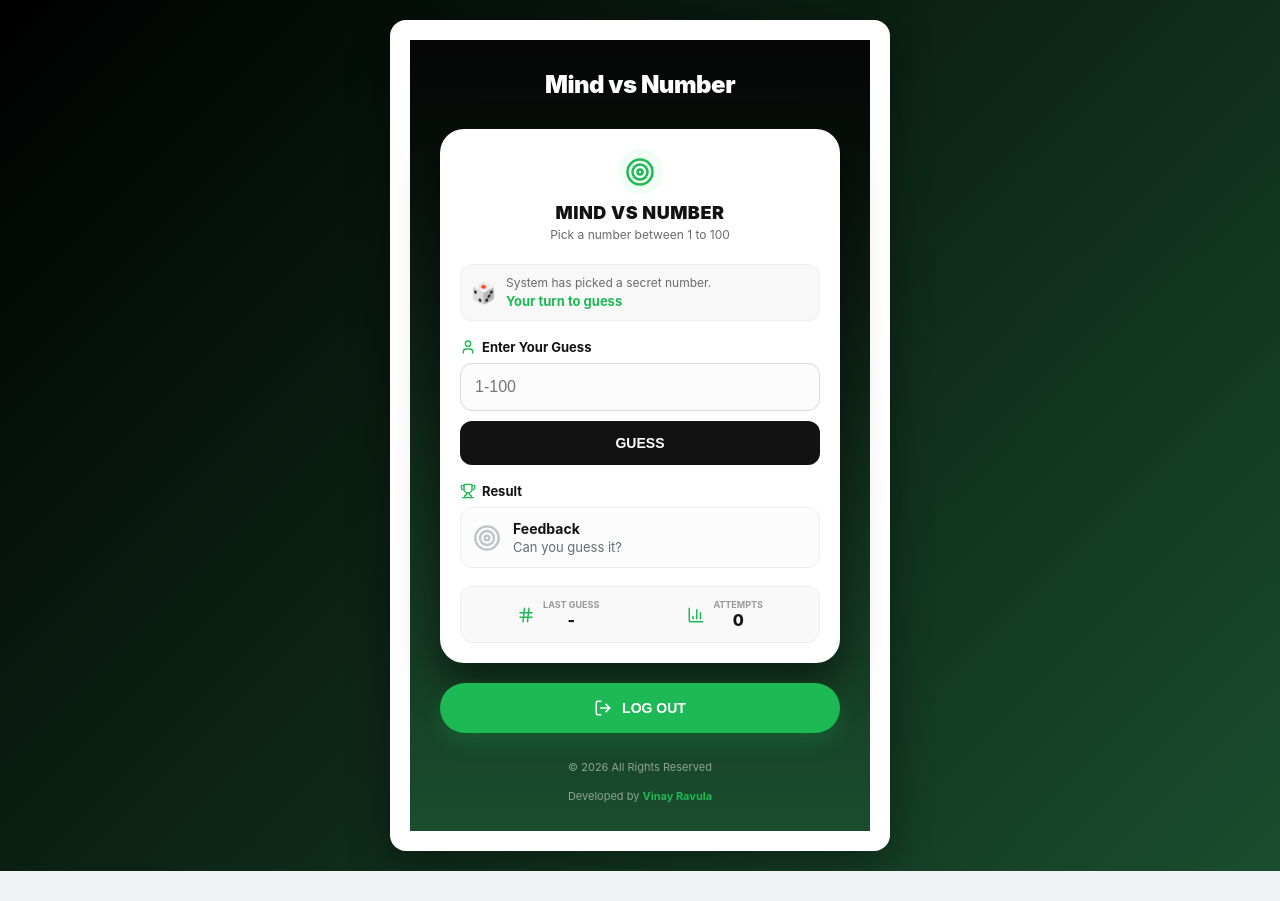
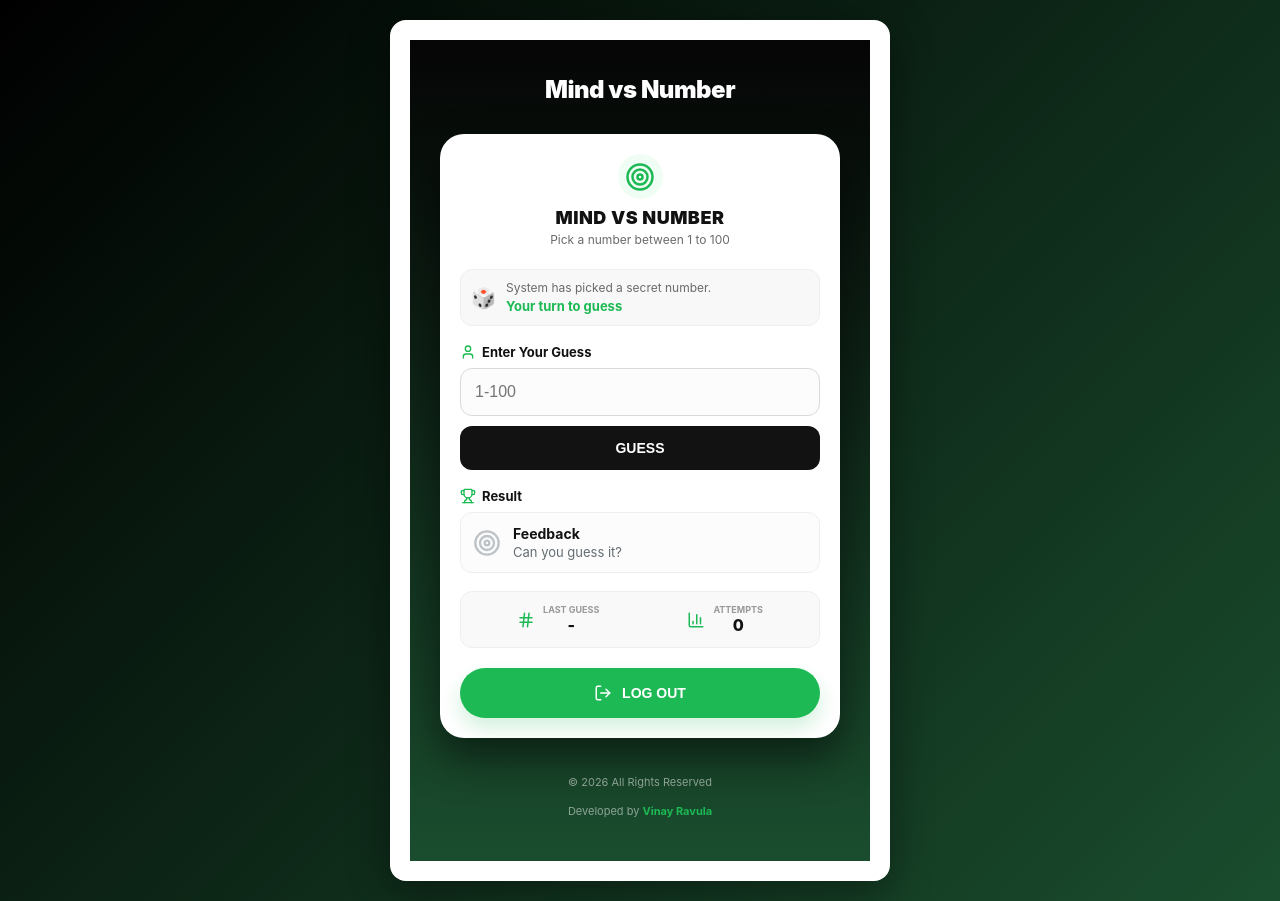
Before and after one commit to vinayravula7/gameui, a React (Create React App) app: page /dashboard in a window 1280 px wide. Before the commit the page ends 871 px from the top, so only its background shows below. Built offline with nearby package versions, Linux system fonts and the light colour scheme; sample sign-in values are in the browser's storage.

Commit message:
Reorganize logout button and update styles
Moved the logout button inside the main card for consistency and adjusted styles for better layout.

```diff
--- a/src/GuessGame.jsx
+++ b/src/GuessGame.jsx
@@ -194,13 +194,14 @@ const Dashboard = () => {
 
         <main style={dashStyles.mainCard}>
           <GuessGame />
+
+          {/* Logout button moved inside the mainCard for consistency */}
+          <div style={dashStyles.footerAction}>
+            <button onClick={handleLogout} style={dashStyles.logoutBtn}>
+              <LogOut size={18} /> LOG OUT
+            </button>
+          </div>
         </main>
-
-        <div style={dashStyles.footerAction}>
-          <button onClick={handleLogout} style={dashStyles.logoutBtn}>
-            <LogOut size={18} /> LOG OUT
-          </button>
-        </div>
 
         <div style={dashStyles.devFooter}>
           <p>© {new Date().getFullYear()} All Rights Reserved</p>
@@ -276,6 +277,7 @@ const gameStyles = {
     padding: "14px",
     fontWeight: "bold",
     fontSize: "14px",
+    cursor: "pointer",
   },
   guessBtnDisabled: {
     width: "100%",
@@ -330,6 +332,7 @@ const gameStyles = {
     justifyContent: "center",
     gap: "10px",
     marginTop: "5px",
+    cursor: "pointer",
   },
 };
 
@@ -337,12 +340,13 @@ const dashStyles = {
   container: {
     display: "flex",
     justifyContent: "center",
-    alignItems: "flex-start",
-    maxHeight: "100vh",
+    alignItems: "flex-start", // Top alignment is better for scrolling
+    minHeight: "100vh", // Stretch background
     background: "linear-gradient(180deg, #050505 0%, #1a4d2e 100%)",
-    padding: "15px 15px",
+    padding: "20px 15px",
     fontFamily: "'Inter', sans-serif",
     boxSizing: "border-box",
+    overflowY: "auto", // Enable vertical scrolling
   },
   contentWrapper: {
     width: "100%",
@@ -350,6 +354,10 @@ const dashStyles = {
     display: "flex",
     flexDirection: "column",
     gap: "15px",
+    /* auto margins keep it centered when space allows,
+       but allow top-alignment when space is tight (Laptop) */
+    marginTop: "auto",
+    marginBottom: "auto",
   },
   headerTitle: {
     color: "#fff",
@@ -363,10 +371,14 @@ const dashStyles = {
     backgroundColor: "#ffffff",
     borderRadius: "24px",
     boxShadow: "0 20px 40px rgba(0,0,0,0.5)",
-    overflow: "hidden",
+    overflow: "hidden", // Ensures content stays within the rounded corners
     width: "100%",
   },
-  footerAction: { marginTop: "5px", width: "100%" },
+  footerAction: {
+    padding: "0 20px 20px", // Internal padding for logout button inside card
+    width: "100%",
+    boxSizing: "border-box",
+  },
   logoutBtn: {
     width: "100%",
     backgroundColor: "#1DB954",
@@ -380,14 +392,15 @@ const dashStyles = {
     alignItems: "center",
     justifyContent: "center",
     gap: "10px",
+    cursor: "pointer",
     boxShadow: "0 10px 20px rgba(29, 185, 84, 0.2)",
   },
   devFooter: {
-    // marginTop: "10px",
     fontSize: "11px",
     color: "rgba(255, 255, 255, 0.5)",
     textAlign: "center",
     lineHeight: "1.6",
+    padding: "10px 0",
   },
 };
 
```
